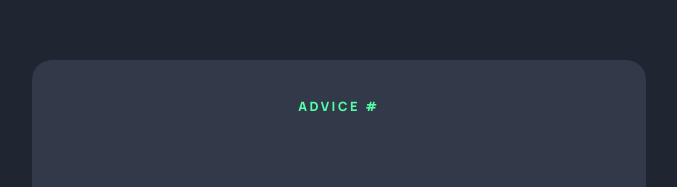
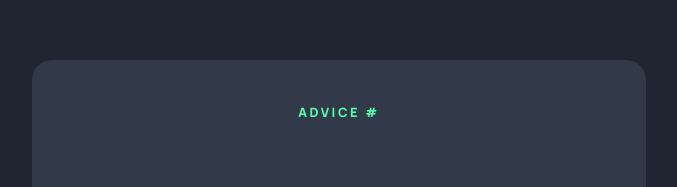
Before and after one commit to gitahievans/advice-generator, a React (Vite) app: page / in a window 1536 px wide. Shown: the part 186-373 px from the top of the page, without its empty margins (429-1106 px from the left). Built offline with nearby package versions, Linux system fonts and the light colour scheme.

Commit message:
Change m-t for divider and #ad

```diff
--- a/src/index.css
+++ b/src/index.css
@@ -182,7 +182,7 @@ body {
 
     .dice {
       height: 1.5rem;
-      top: 28%;
+      top: 28.5%;
       left: 28%;
     }
 }
@@ -196,13 +196,13 @@ body {
   }
 
   #ad {
-    margin-top: 6%;
+    margin-top: 7%;
     font-size: .8rem;
   }
 
 
   .advice-container {
-    margin-top: 1%;
+    margin-top: 0%;
     height: 50%;
     /* background-color: aqua; */
   }
@@ -213,7 +213,7 @@ body {
 
 
   .dktp-divider {
-    top: 70%;
+    top: 71%;
   }
 
      .btn {
```
